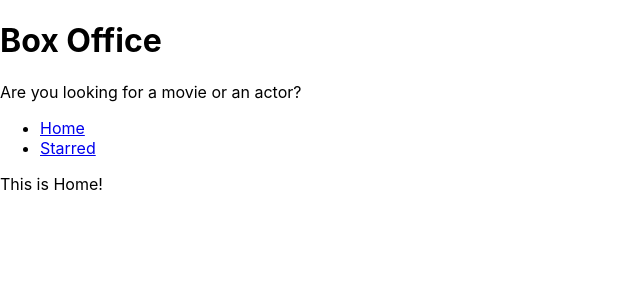
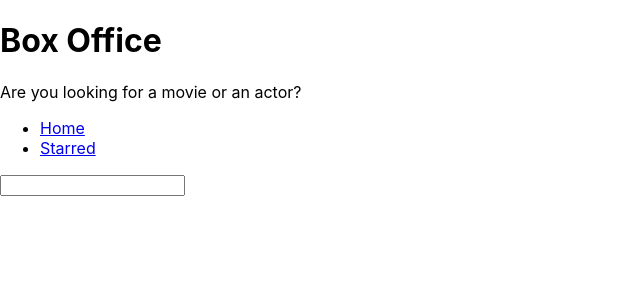
Before and after one commit to josem-gp/react-box-office, a React (Create React App) app: page / in a window 1280 px wide. Shown: the top 300 px of the page, without its empty margins (0-640 px from the left). Built offline with nearby package versions, Linux system fonts and the light colour scheme.

Commit message:
created input bar & useState onChange

```diff
--- a/src/pages/Home.js
+++ b/src/pages/Home.js
@@ -1,8 +1,19 @@
-import React from "react";
+import React, { useState } from "react";
 import MainPageLayout from "../components/MainPageLayout";
 
 const Home = () => {
-  return <MainPageLayout>This is Home!</MainPageLayout>;
+  const [input, setInput] = useState("");
+
+  const onInputChange = (event) => {
+    console.log(event);
+    console.log(event.target.value);
+  };
+
+  return (
+    <MainPageLayout>
+      <input type="text" onChange={onInputChange} />
+    </MainPageLayout>
+  );
 };
 
 export default Home;
```
